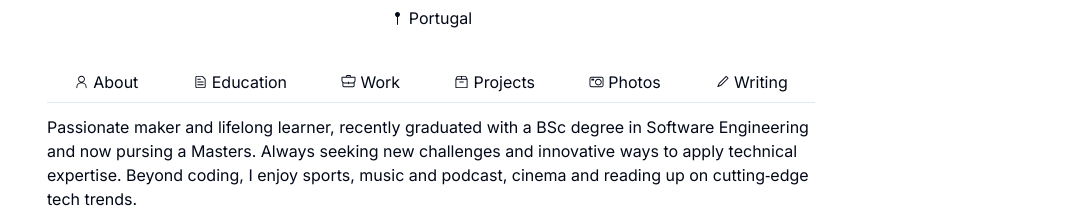
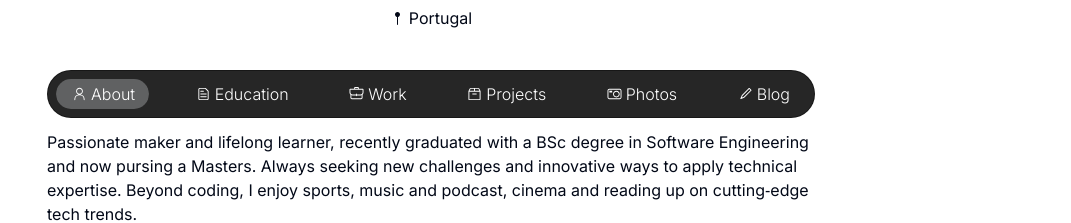
Before and after one commit to josefonte/minimalist-cvs, a Next.js app in the folder cv1/: page / in a window 1280 px wide. Shown: the part 358-581 px from the top of the page, without its empty margins (209-1280 px from the left). Built offline with nearby package versions, Linux system fonts and the light colour scheme.

Commit message:
new navbar - start

```diff
--- a/cv1/src/components/me/navbar.tsx
+++ b/cv1/src/components/me/navbar.tsx
@@ -1,8 +1,6 @@
 "use client";
-import * as React from "react";
+import { useRef, useState, useEffect } from "react";
 import Link from "next/link";
-import { Separator } from "@/components/ui/separator";
-
 import {
     PersonIcon,
     BackpackIcon,
@@ -11,82 +9,103 @@ import {
     FileTextIcon,
     Pencil1Icon,
 } from "@radix-ui/react-icons";
+
+let allTabs = [
+    {
+        id: "about",
+        name: "About",
+        icon: <PersonIcon className=" subpixel-antialiased h-3.5 " />,
+    },
+
+    {
+        id: "education",
+        name: "Education",
+        icon: <FileTextIcon className=" subpixel-antialiased h-3.5 " />,
+    },
+    {
+        id: "work",
+        name: "Work",
+        icon: <BackpackIcon className=" subpixel-antialiased h-3.5 " />,
+    },
+
+    {
+        id: "projects",
+        name: "Projects",
+        icon: <ArchiveIcon className=" subpixel-antialiased h-3.5 " />,
+    },
+    {
+        id: "photos",
+        name: "Photos",
+        icon: <CameraIcon className=" subpixel-antialiased h-3.5 " />,
+    },
+    {
+        id: "blog",
+        name: "Blog",
+        icon: <Pencil1Icon className=" subpixel-antialiased h-3.5 " />,
+    },
+];
+
+export default function Navbar() {
+    const tabsRef = useRef<(HTMLElement | null)[]>([]);
+    const [activeTabIndex, setActiveTabIndex] = useState<number | null>(0);
+    const [tabUnderlineWidth, setTabUnderlineWidth] = useState(0);
+    const [tabUnderlineLeft, setTabUnderlineLeft] = useState(0);
+
+    useEffect(() => {
+        if (activeTabIndex === null) {
+            return;
+        }
+
+        const setTabPosition = () => {
+            const currentTab = tabsRef.current[activeTabIndex] as HTMLElement;
+            setTabUnderlineLeft(currentTab?.offsetLeft ?? 0);
+            setTabUnderlineWidth(currentTab?.clientWidth ?? 0);
+        };
+
+        setTabPosition();
+    }, [activeTabIndex]);
+
+    return (
+        <div className="flew-row relative mx-auto flex h-12 rounded-3xl border border-black/40 bg-neutral-800 px-2 backdrop-blur-sm justify-between">
+            <span
+                className="absolute bottom-0 top-0 -z-10 flex overflow-hidden rounded-3xl py-2 transition-all duration-300"
+                style={{ left: tabUnderlineLeft, width: tabUnderlineWidth }}
+            >
+                <span className="h-full w-full rounded-3xl bg-gray-200/30" />
+            </span>
+            {allTabs.map((tab, index) => {
+                const isActive = activeTabIndex === index;
+
+                return (
+                    <Link
+                        key={index}
+                        href={tab.id === "about" ? "/" : "/" + tab.id}
+                        legacyBehavior
+                        passHref
+                    >
+                        <button
+                            ref={(el) => (tabsRef.current[index] = el)}
+                            className={`${
+                                isActive ? `` : `hover:text-neutral-300`
+                            }  flex flex-row justify-between gap-1 items-center  my-auto cursor-pointer select-none rounded-full px-4 text-center font-light text-white`}
+                            onClick={() => setActiveTabIndex(index)}
+                        >
+                            {tab.icon}
+                            {tab.name}
+                        </button>
+                    </Link>
+                );
+            })}
+        </div>
+    );
+}
+
 /*
-import {
-    NavigationMenu,
-    NavigationMenuItem,
-    NavigationMenuLink,
-    NavigationMenuList,
-    navigationMenuTriggerStyle,
-} from "@/components/ui/navigation-menu";
-
-import { Button } from "@/components/ui/button";
-*/
 export default function ButtonsNav() {
     const [selected, setSelected] = React.useState("about");
 
     return (
         <div className="flex flex-row justify-around border-b  ">
-            {/*
-            <NavigationMenu>
-                <NavigationMenuList>
-                    <NavigationMenuItem>
-                        <Link href="/" legacyBehavior passHref>
-                            <NavigationMenuLink
-                                className={navigationMenuTriggerStyle()}
-                            >
-                                About
-                            </NavigationMenuLink>
-                        </Link>
-                    </NavigationMenuItem>
-                    <NavigationMenuItem>
-                        <Link href="/education" legacyBehavior passHref>
-                            <NavigationMenuLink
-                                className={navigationMenuTriggerStyle()}
-                            >
-                                Education
-                            </NavigationMenuLink>
-                        </Link>
-                    </NavigationMenuItem>
-                    <NavigationMenuItem>
-                        <Link href="/work" legacyBehavior passHref>
-                            <NavigationMenuLink
-                                className={navigationMenuTriggerStyle()}
-                            >
-                                Work
-                            </NavigationMenuLink>
-                        </Link>
-                    </NavigationMenuItem>
-                    <NavigationMenuItem>
-                        <Link href="/projects" legacyBehavior passHref>
-                            <NavigationMenuLink
-                                className={navigationMenuTriggerStyle()}
-                            >
-                                Projects
-                            </NavigationMenuLink>
-                        </Link>
-                    </NavigationMenuItem>
-                    <NavigationMenuItem>
-                        <Link href="/photos" legacyBehavior passHref>
-                            <NavigationMenuLink
-                                className={navigationMenuTriggerStyle()}
-                            >
-                                Photos
-                            </NavigationMenuLink>
-                        </Link>
-                    </NavigationMenuItem>
-                    <NavigationMenuItem>
-                        <Link href="/blog" legacyBehavior passHref>
-                            <NavigationMenuLink
-                                className={navigationMenuTriggerStyle()}
-                            >
-                                Blog
-                            </NavigationMenuLink>
-                        </Link>
-                    </NavigationMenuItem>
-                </NavigationMenuList>
-            </NavigationMenu>
-*/}
             <div className="hover:cursor-pointer hover:font-medium pb-2 hover:border-b ">
                 <Link href="/" legacyBehavior passHref>
                     <div className="flex flex-row justify-between gap-1 items-center ">
@@ -143,3 +162,4 @@ export default function ButtonsNav() {
         </div>
     );
 }
+*/
```
